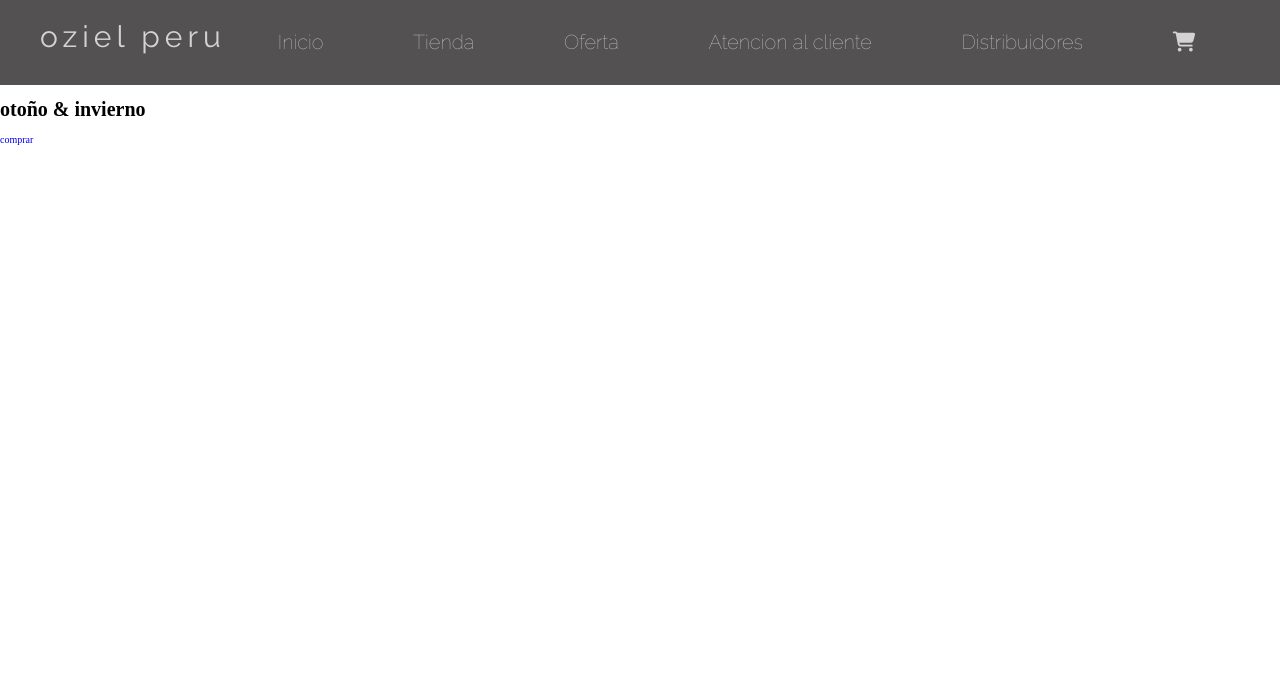
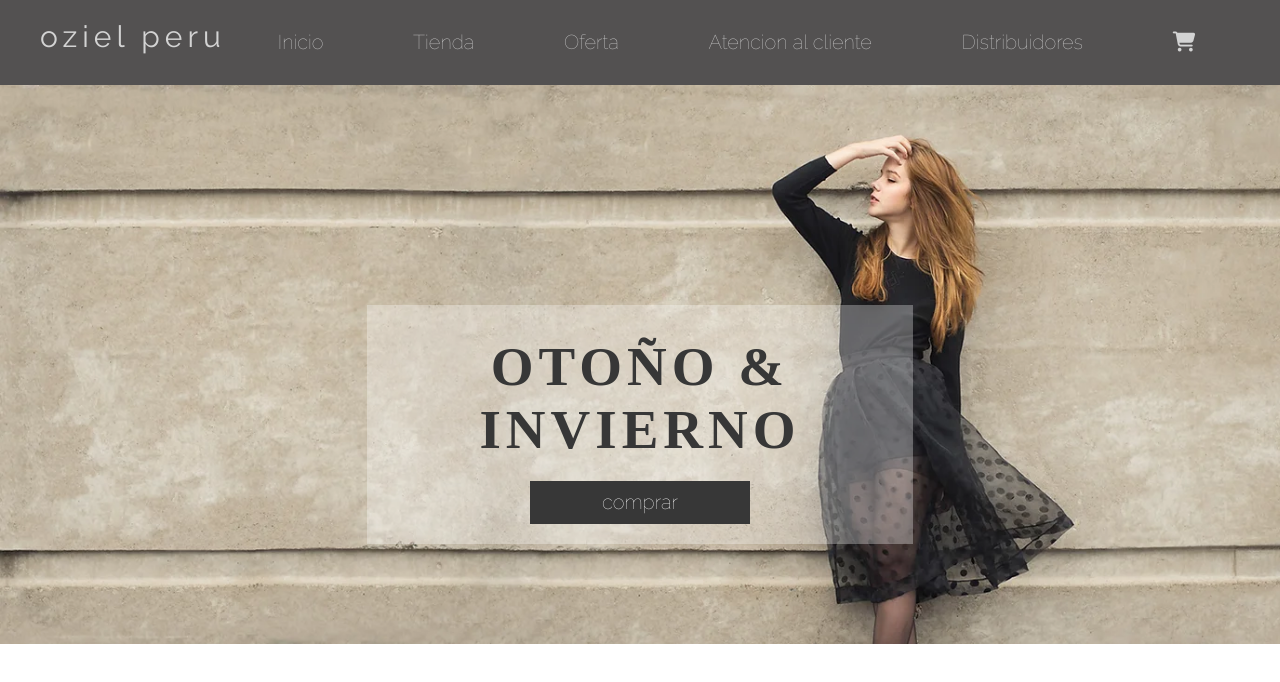
Before and after one commit to amesquitamoran/tiendaOnline, a plain HTML site: page index.html in a window 1280 px wide. Drawn offline with Linux system fonts and the light colour scheme.

Commit message:
portada terminada

```diff
--- a/index.html
+++ b/index.html
@@ -12,7 +12,7 @@
     <link rel="stylesheet" href="css/styles.css">
 </head>
 <body>
-    <nav class="nav">
+    <nav class="nav"><!-- inicio navegacion -->
         <div class="nav__contenedor contenedor">
             <input type="checkbox" id="check">
             <label class="nav__contenedor__boton" for="check">
@@ -32,14 +32,14 @@
                 </li>
             </ul>
         </div>
-    </nav>
-    <header class="header" >
+    </nav><!-- fin navegacion -->
+    <header class="header" ><!-- inicio portada -->
         <div class="header__contenedor" >
             <h1>otoño & invierno</h1>
-            <a href="#">
-                <span>comprar</span>
-            </a>
+            <div class="header__contenedor__div" >
+                <a href="#">comprar</a>
+            </div>
         </div>
-    </header>
+    </header> <!-- fin portada -->
 </body>
 </html>
--- a/scss/bases/_bases.scss
+++ b/scss/bases/_bases.scss
@@ -1,6 +1,9 @@
 $colorfuente:rgb(211, 211, 211);
 $colorfuente_hover: rgb(162,194,201);
 $fuentePrimaria: "Raleway", sans-serif;
+$colorblanco: white;
+$color_negrosuave: rgb(55, 55, 55);
+
 *{
     box-sizing: border-box;
     margin: 0;
@@ -15,3 +18,6 @@ a{
 ul,ol{
     list-style: none;
 }
+h1,h2,h3,h4{
+    margin: 0;
+}
--- a/scss/main.scss
+++ b/scss/main.scss
@@ -1,4 +1,5 @@
 @import "bases/bases";
 @import "constantes/constantes";
 @import "navegacion/navegacion";
-@import "media-queri-navegacion/media-queri"
+@import "media-queri-navegacion/media-queri";
+@import "portada/portada";
--- /dev/null
+++ b/scss/portada/_portada.scss
@@ -0,0 +1,47 @@
+.header{
+    background-image: url(../../img/portada.jpg);
+    background-size: cover;
+    padding-top: 22rem;
+    padding-bottom: 10rem;
+    &__contenedor{
+       max-width: 54.6rem;
+       margin-left: auto;
+       margin-right: auto;
+       background-color: rgba(255,255,255,.3);
+       padding-bottom: 2rem;
+       h1{
+            font-family: 'Times New Roman', Times, serif;
+            text-transform: uppercase;
+            font-size: 5.5rem;
+            text-align: center;
+            padding-top: 3rem;
+            color: $color_negrosuave;
+            letter-spacing: .5rem;
+       }
+       &__div{
+            width: 22rem;
+            background-color: $color_negrosuave;
+            margin-left: auto;
+            margin-right: auto;
+            margin-top: 2rem;
+            display: flex;
+            justify-content: center;
+            a{
+               text-align: center;
+               font-size: 2rem;
+               font-family: $fuentePrimaria;
+               font-weight: 100;
+               color: $colorblanco;
+               padding-top: 1rem;
+               padding-left: 7.2rem;
+               padding-right: 7.2rem;
+               padding-bottom: 1rem;
+            }
+            a:hover{
+                background-color: $colorblanco;
+                color: black;
+                transition: .3s ease 0s;
+            }
+       }
+    }
+}
```
Also changed, not shown: css/styles.css, 1 other file.
